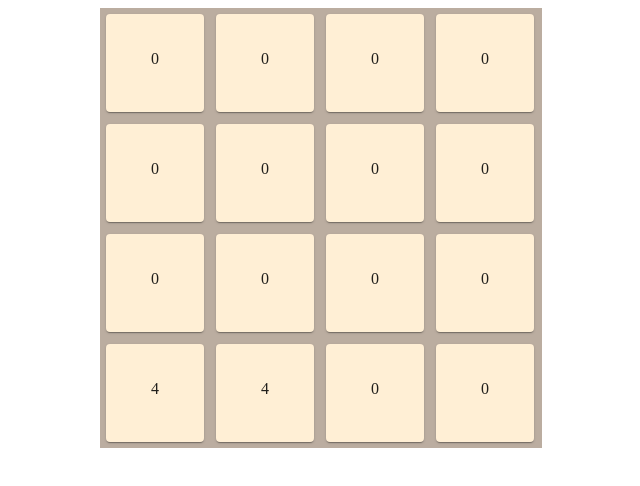
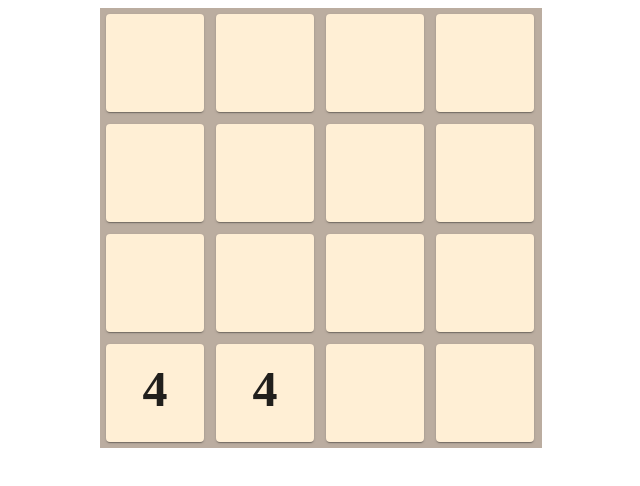
Before and after one commit to reenasoni3001/2048game, a React (Create React App) app: page / in a window 1280 px wide. Shown: the top 486 px of the page, without its empty margins (319-959 px from the left). Built offline with nearby package versions, Linux system fonts and the light colour scheme.

Commit message:
added some styling to the number inside cell

```diff
--- a/src/components/Board.jsx
+++ b/src/components/Board.jsx
@@ -21,6 +21,7 @@ const Board = () => {
 
   React.useEffect(() => {
     initialize();
+    // eslint-disable-next-line
   }, []);
 
   const addInitialNumbers = (newGrid) => {
--- a/src/components/Cell.jsx
+++ b/src/components/Cell.jsx
@@ -19,7 +19,9 @@ const Cell = ({ cell }) => {
           alignItems: "center",
         }}
       >
-        {cell}
+        {cell !== 0 ? (
+          <span style={{ fontWeight: "bold", fontSize: 50 }}>{cell}</span>
+        ) : null}
       </CardContent>
     </Card>
   );
```
